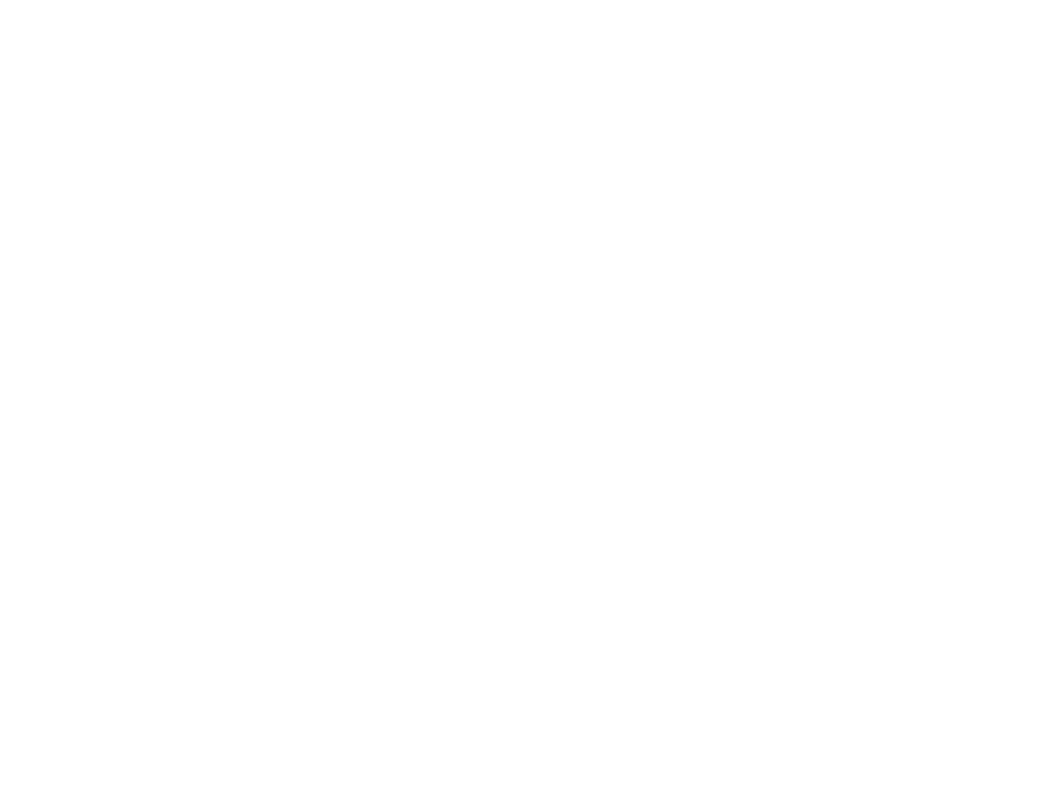
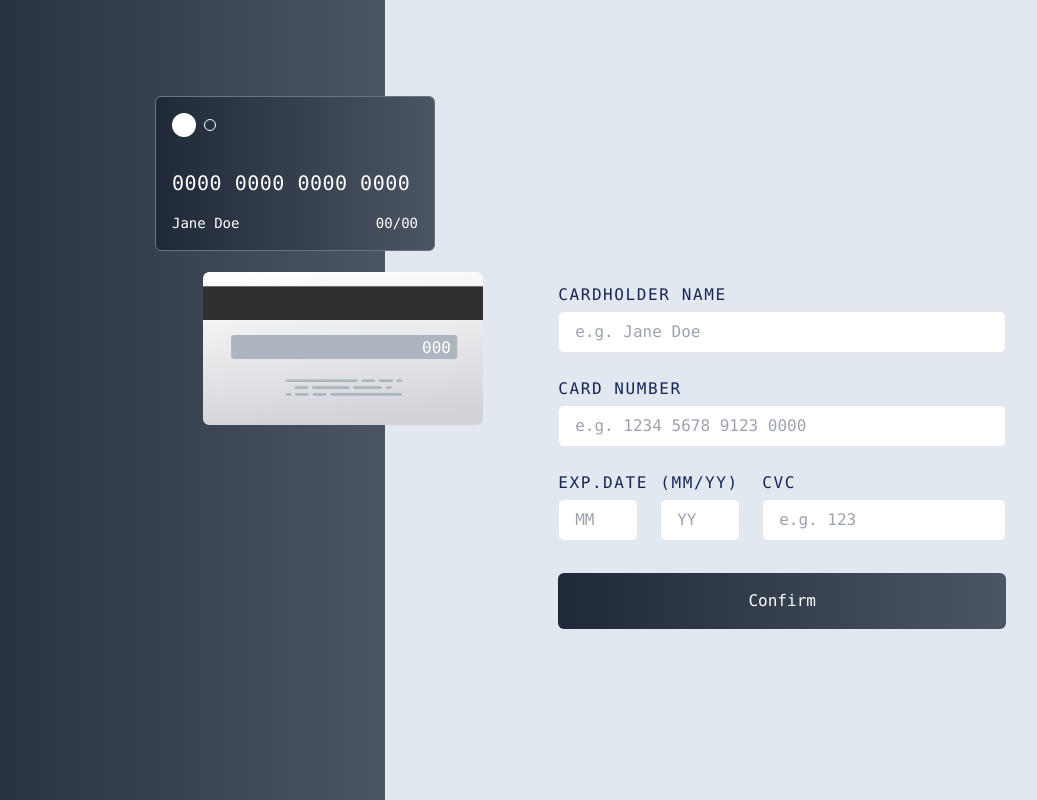
Before and after one commit to Bishesh58/frontend-mentor-challenges, a Nuxt app: page /interactive-card in a window 1280 px wide. Before the commit this address had no page. Shown: the whole page, without its empty margins (101-1138 px from the left). Built offline with nearby package versions, Linux system fonts and the light colour scheme; what tailwindcss-animated would draw is missing.

Commit message:
feat: add interactive card component

```diff
--- a/nuxt.config.ts
+++ b/nuxt.config.ts
@@ -37,5 +37,15 @@ export default defineNuxtConfig({
     ],
     "@vueuse/nuxt",
     "nuxt-icon",
+    [
+      "@vee-validate/nuxt",
+      {
+        // disable or enable auto imports
+        autoImports: false,
+      },
+    ],
   ],
+  build: {
+    transpile: ["vue-toastification"],
+  },
 });
--- a/package.json
+++ b/package.json
@@ -21,7 +21,10 @@
   },
   "dependencies": {
     "@nuxtjs/google-fonts": "^3.0.2",
+    "@vee-validate/nuxt": "^4.11.8",
     "@vueuse/nuxt": "^10.5.0",
-    "tailwindcss-animated": "^1.0.1"
+    "tailwindcss-animated": "^1.0.1",
+    "vue-toastification": "^2.0.0-rc.5",
+    "yup": "^1.3.2"
   }
 }
--- /dev/null
+++ b/pages/interactive-card.vue
@@ -0,0 +1,131 @@
+<template>
+  <div
+    class="flex flex-col md:flex-row w-screen h-screen min-w-[375px] bg-slate-200"
+  >
+    <div
+      class="flex-[0.2] md:flex-[0.3] lg:flex-[0.4] bg-gradient-to-r from-gray-800 to-gray-600 py-4"
+    ></div>
+    <div
+      class="flex-1 flex flex-col items-start md:justify-center md:max-w-lg mx-auto bg-slate-200 text-blue-950 px-4 pt-40 pb-8 md:px-8 font-mono"
+    >
+      <label for="name" class="uppercase tracking-widest pb-1"
+        >Cardholder name</label
+      >
+      <input
+        type="tel"
+        maxlength="20"
+        v-model="name"
+        class="outline-none border rounded-md py-2 px-4 w-full mb-6 bg-white"
+        placeholder="e.g. Jane Doe"
+      />
+      <label for="name" class="uppercase tracking-widest pb-1"
+        >card number</label
+      >
+      <input
+        type="tel"
+        maxlength="16"
+        v-model="number"
+        class="outline-none border rounded-md py-2 px-4 w-full mb-6 bg-white"
+        placeholder="e.g. 1234 5678 9123 0000"
+      />
+      <div class="flex gap-2 pb-4 w-full">
+        <div class="w-24">
+          <label for="name" class="uppercase tracking-widest">exp.date </label>
+          <input
+            type="tel"
+            maxlength="2"
+            v-model="expiryMM"
+            class="outline-none border rounded-md py-2 px-4 w-20 mt-1 bg-white"
+            placeholder="MM"
+          />
+        </div>
+        <div class="w-24">
+          <label for="name" class="uppercase tracking-widest">(mm/yy)</label>
+          <input
+            type="tel"
+            maxlength="2"
+            v-model="expiryYY"
+            class="outline-none border rounded-md py-2 px-4 w-20 mt-1 bg-white"
+            placeholder="YY"
+          />
+        </div>
+        <div class="max-sm:w-32 flex flex-col">
+          <label for="name" class="uppercase tracking-widest">cvc</label>
+          <input
+            type="tel"
+            maxlength="3"
+            v-model="csv"
+            class="outline-none border rounded-md py-2 px-4 mt-1 bg-white"
+            placeholder="e.g. 123"
+          />
+        </div>
+      </div>
+      <button
+        class="w-full text-center p-4 my-4 bg-gradient-to-r from-gray-800 to-gray-600 text-white rounded-md hover:bg-green-500"
+        @click="handleSubmit"
+      >
+        Confirm
+      </button>
+    </div>
+    <div class="absolute top-0 left-0 right-0 p-4 font-mono max-w-7xl mx-auto">
+      <div class="relative max-w-md lg:mt-20 md:ml-20">
+        <div
+          class="w-[280px] h-[155px] absolute z-0 right-0 lg:top-44 xl:-right-10"
+        >
+          <img src="/img/bg-card-back.png" alt="" class="" />
+          <p class="absolute text-white px-2 py-1 right-6 top-[60px]">
+            {{ csv ? csv : "000" }}
+          </p>
+        </div>
+
+        <div
+          class="bg-gradient-to-r from-gray-800 to-gray-600 text-white rounded-md w-[280px] h-[155px] absolute z-10 left-0 top-[90px] lg:top-0 lg:left-20 xl:left-40 backdrop-filter backdrop-blur-md bg-opacity-10 border border-gray-500 p-4"
+        >
+          <div class="flex items-center gap-2">
+            <div class="h-6 w-6 bg-white rounded-full"></div>
+            <div class="h-3 w-3 border-white border rounded-full"></div>
+          </div>
+          <h1 class="pt-8 pb-4 text-xl tracking-wide">
+            {{ number ? number : "0000 0000 0000 0000" }}
+          </h1>
+          <div class="flex justify-between items-center text-sm">
+            <p>{{ name ? name : "Jane Doe" }}</p>
+            <p>
+              {{ expiryMM ? expiryMM : "00" }}/{{ expiryYY ? expiryYY : "00" }}
+            </p>
+          </div>
+        </div>
+      </div>
+    </div>
+  </div>
+</template>
+
+<script setup>
+import { useToast } from "vue-toastification";
+import { useForm } from 'vee-validate';
+
+const toast = useToast();
+const { values } = useForm();
+console.log(values)
+
+const number = ref("");
+const name = ref("");
+const expiryMM = ref("");
+const expiryYY = ref("");
+const csv = ref("");
+
+const reset = () => {
+  number.value = "";
+  name.value = "";
+  expiryMM.value = "";
+  expiryYY.value = "";
+  csv.value = "";
+};
+
+const handleSubmit = () => {
+  reset();
+  toast.success("Submitted!");
+};
+</script>
+
+<style lang="scss" scoped></style>
--- /dev/null
+++ b/plugins/vue-toastification.js
@@ -0,0 +1,6 @@
+import Toast from "vue-toastification";
+import "vue-toastification/dist/index.css";
+
+export default defineNuxtPlugin((nuxtApp) => {
+  nuxtApp.vueApp.use(Toast, { position: "top-right" });
+});
```
Also changed, not shown: public/img/bg-card-back.png (added), 1 other file (tests, documents, lock files or other folders).
